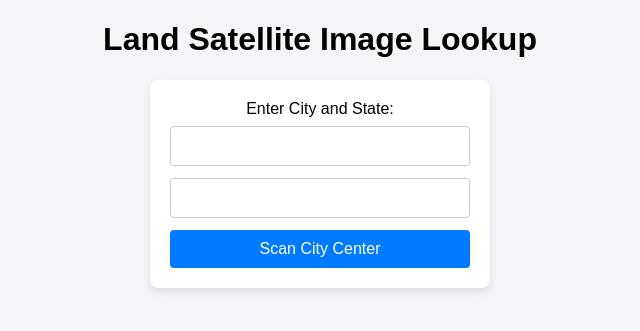
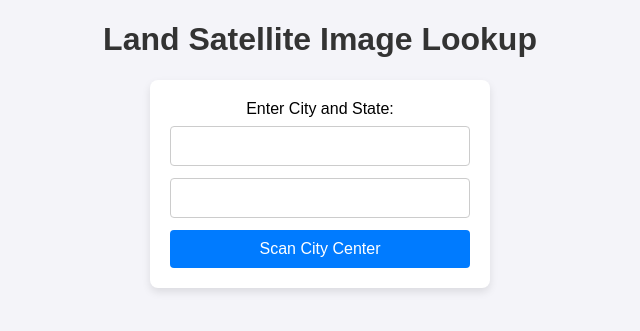
Before and after one commit to matvm1/landsat_imagery, a Flask app: page / in a window 1280 px wide. Shown: the top 331 px of the page, without its empty margins (320-960 px from the left). Run offline with Flask 3, Linux system fonts and the light colour scheme.

Commit message:
Hyperlinked site header and stylized.

```diff
--- a/app/static/styles/layout.css
+++ b/app/static/styles/layout.css
@@ -10,3 +10,13 @@ body {
     justify-content: flex-start;
     overflow: auto;
 }
+
+header a {
+    text-decoration: none;
+    color: #333;
+    transition: all 0.2s ease; /* Add transition for smooth hover effect */
+  }
+  header a:hover {
+    color: #007bff;
+    transform: scale(1.05); /* Slightly increase size on hover */
+  }
--- a/app/templates/layout.html
+++ b/app/templates/layout.html
@@ -9,7 +9,9 @@
 </head>
 <body>
     <header>
-        <h1>Land Satellite Image Lookup</h1>
+        <a href="/">
+            <h1>Land Satellite Image Lookup</h1>
+        </a>
     </header>
 
     <div class="content">
```
